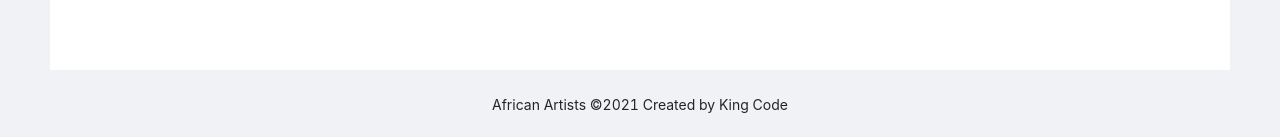
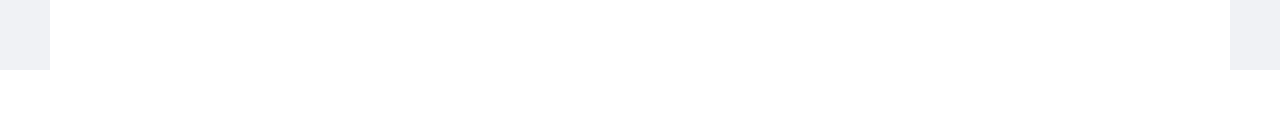
Before and after one commit to LloydC/African-artists-app, a React (Create React App) app in the folder client/: page / in a window 1280 px wide. Shown: the part 730-867 px from the top of the page. After the commit the page ends 800 px from the top, so only its background shows below. Built offline with nearby package versions, Linux system fonts and the light colour scheme.

Commit message:
Added Spin to Homepage

```diff
--- a/client/src/App.js
+++ b/client/src/App.js
@@ -24,7 +24,7 @@ function App() {
           <Route exact path="/login" component={LoginPage}/>
           <Route exact path="/register" component={RegisterPage}/>
         </Switch>
-      <Footer style={{ textAlign: 'center'}}>African Artists ©2021 Created by King Code</Footer>
+      {/* <Footer style={{ textAlign: 'center'}}>African Artists ©2021 Created by King Code</Footer> */}
       </Layout>
     </Router>
   );
--- a/client/src/pages/Home.js
+++ b/client/src/pages/Home.js
@@ -1,7 +1,7 @@
 import 'antd/dist/antd.css';
 import React, { useState, useEffect } from 'react';
 import AfricaMap from '../components/AfricaMap';
-import { Layout } from 'antd';
+import { Layout, Spin } from 'antd';
 const { Content } = Layout;
 
 function Home() {
@@ -64,6 +64,7 @@ function Home() {
                     alignItems: 'center',
                     padding: '8%'
                 }}>
+                  {artists === undefined && clicked!== 'None' && <Spin size="large"/>}
                   {artists !== undefined && artists.artists.items.length === 0 ?
                   <h1>No artists from {clicked} </h1> :
                   <>
```
